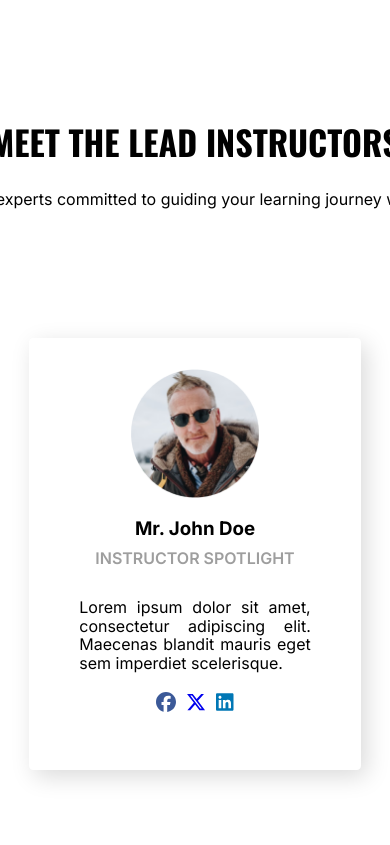
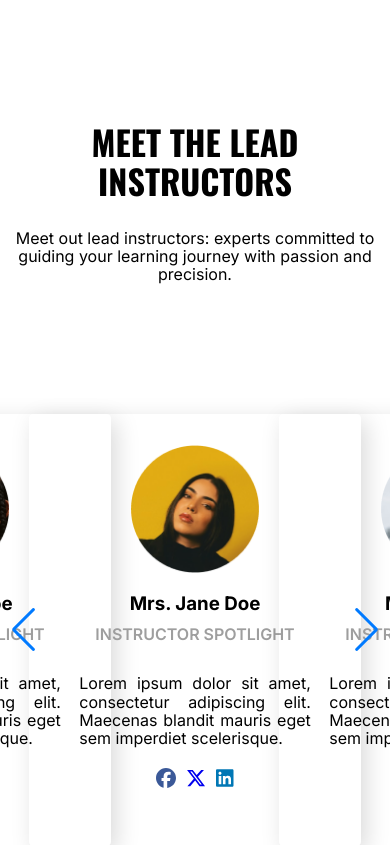
Before and after one commit to BrianKendalBucek/costa-rica-course, a Next.js app in the folder costa-rica-course/: page / in a window 390 px wide. Shown: the part 2679-3524 px from the top of the page. Built offline with nearby package versions, Linux system fonts and the light colour scheme.

Commit message:
corrected instructor carousel width responsiveness

```diff
--- a/costa-rica-course/src/app/page.module.scss
+++ b/costa-rica-course/src/app/page.module.scss
@@ -14,15 +14,12 @@ $text-color: #333;
     padding-right: 100px;
 
     @media (max-width: 1661px) {
-      padding-right: 0; // Directly target .hero's padding-right property
+      padding-right: 0;
       justify-content: center;
     }
 
-    @media (max-width: 1661px) {
-      // .courses {
-      //   display: none;
-      // }
-    }
+    // @media (max-width: 1661px) {
+    // }
 
     .titleContainer {
       height: 400px;
@@ -93,7 +90,8 @@ $text-color: #333;
       box-sizing: border-box;
 
       @media (max-width: 1330px) {
-        width: 1000px
+        // width: 1000px
+        width: 100%;
       }
     }
 
--- a/costa-rica-course/src/components/Instructor.tsx
+++ b/costa-rica-course/src/components/Instructor.tsx
@@ -1,5 +1,5 @@
 import styles from "./Instructor.module.scss";
-import ResponsiveCarousel from "./ResponsiveCarousel";
+// import ResponsiveCarousel from "./ResponsiveCarousel";
 import InstructorIntroCarousel from "./InstructorIntroCarousel";
 
 export const Instructor = () => (
```
